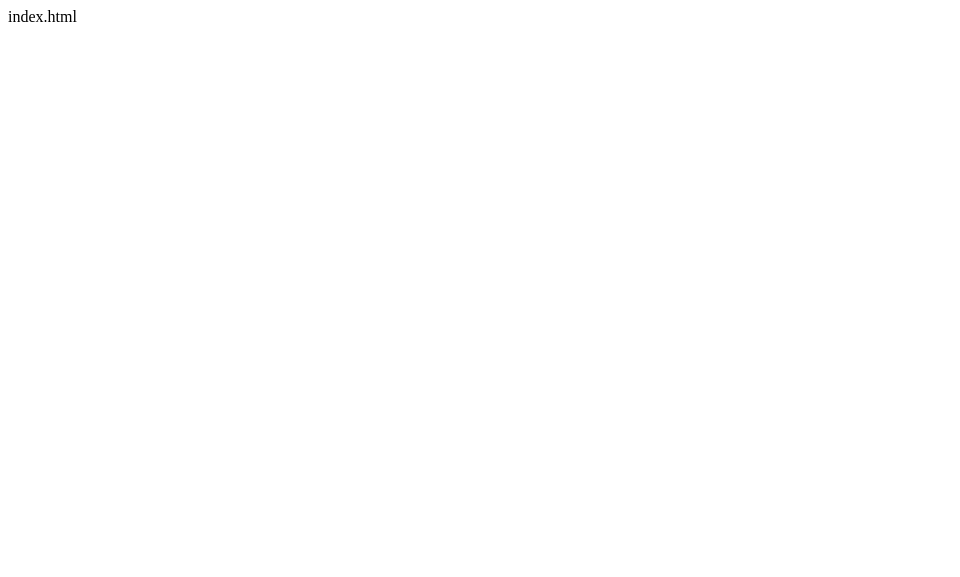
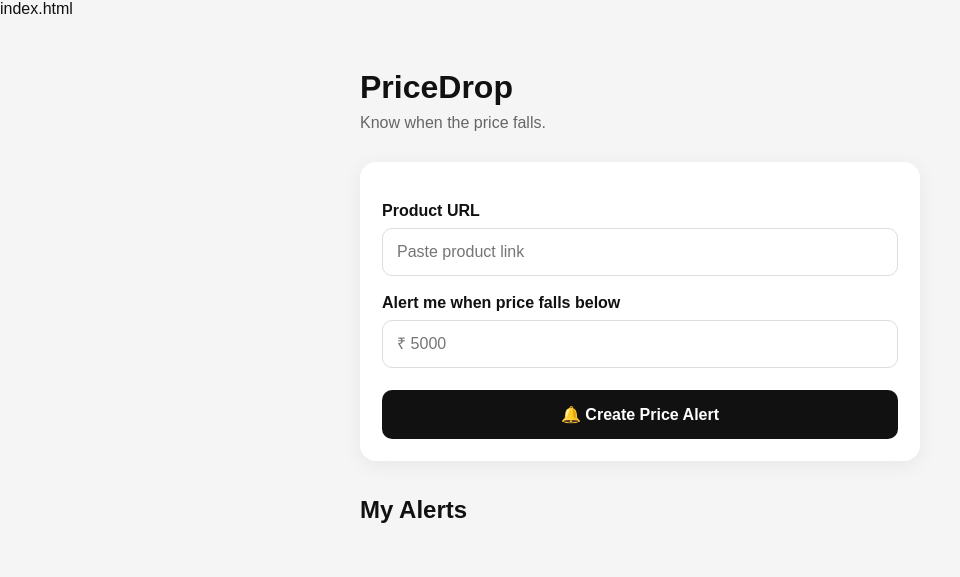
Before and after one commit to kuldipsaibo-ux/pricedrop, a plain HTML site: page index.html in a window 1280 px wide. Shown: the whole page, without its empty margins (0-960 px from the left). Drawn offline with Linux system fonts and the light colour scheme.

Commit message:
Update index.html

```diff
--- a/index.html
+++ b/index.html
@@ -1 +1,209 @@
-index.html
+index.html<!DOCTYPE html>
+<html lang="en">
+<head>
+  <meta charset="UTF-8">
+  <meta name="viewport" content="width=device-width, initial-scale=1.0">
+  <title>PriceDrop</title>
+
+  <style>
+    * {
+      box-sizing: border-box;
+    }
+
+    body {
+      margin: 0;
+      font-family: Arial, sans-serif;
+      background: #f5f5f5;
+      color: #111;
+    }
+
+    .container {
+      max-width: 600px;
+      margin: auto;
+      padding: 30px 20px;
+    }
+
+    h1 {
+      font-size: 32px;
+      margin-bottom: 8px;
+    }
+
+    .subtitle {
+      color: #666;
+      margin-bottom: 30px;
+    }
+
+    .card {
+      background: white;
+      padding: 22px;
+      border-radius: 16px;
+      box-shadow: 0 4px 20px rgba(0,0,0,0.06);
+    }
+
+    label {
+      display: block;
+      font-weight: bold;
+      margin: 18px 0 8px;
+    }
+
+    input {
+      width: 100%;
+      padding: 14px;
+      border: 1px solid #ddd;
+      border-radius: 10px;
+      font-size: 16px;
+    }
+
+    button {
+      width: 100%;
+      margin-top: 22px;
+      padding: 15px;
+      border: 0;
+      border-radius: 10px;
+      background: #111;
+      color: white;
+      font-size: 16px;
+      font-weight: bold;
+    }
+
+    .result {
+      display: none;
+      margin-top: 25px;
+      padding: 18px;
+      background: #f0fff4;
+      border-radius: 12px;
+    }
+
+    .alert {
+      margin-top: 25px;
+      padding: 18px;
+      background: white;
+      border-radius: 12px;
+      border: 1px solid #eee;
+    }
+  </style>
+</head>
+
+<body>
+
+  <div class="container">
+
+    <h1>PriceDrop</h1>
+
+    <div class="subtitle">
+      Know when the price falls.
+    </div>
+
+    <div class="card">
+
+      <label>Product URL</label>
+
+      <input
+        id="url"
+        type="url"
+        placeholder="Paste product link"
+      >
+
+      <label>Alert me when price falls below</label>
+
+      <input
+        id="target"
+        type="number"
+        placeholder="₹ 5000"
+      >
+
+      <button onclick="createAlert()">
+        🔔 Create Price Alert
+      </button>
+
+      <div id="result" class="result">
+        ✅ Price alert created!
+      </div>
+
+    </div>
+
+    <h2 style="margin-top:35px;">My Alerts</h2>
+
+    <div id="alerts"></div>
+
+  </div>
+
+<script>
+
+function createAlert() {
+
+  const url = document.getElementById("url").value;
+  const target = document.getElementById("target").value;
+
+  if (!url || !target) {
+    alert("Please enter a product link and target price.");
+    return;
+  }
+
+  const alertData = {
+    url: url,
+    target: target,
+    created: new Date().toLocaleString()
+  };
+
+  let alerts =
+    JSON.parse(localStorage.getItem("alerts")) || [];
+
+  alerts.push(alertData);
+
+  localStorage.setItem(
+    "alerts",
+    JSON.stringify(alerts)
+  );
+
+  document.getElementById("result").style.display = "block";
+
+  document.getElementById("url").value = "";
+  document.getElementById("target").value = "";
+
+  showAlerts();
+}
+
+
+function showAlerts() {
+
+  const container =
+    document.getElementById("alerts");
+
+  const alerts =
+    JSON.parse(localStorage.getItem("alerts")) || [];
+
+  container.innerHTML = "";
+
+  alerts.forEach((item, index) => {
+
+    container.innerHTML += `
+      <div class="alert">
+
+        <strong>🔔 Price Alert #${index + 1}</strong>
+
+        <p>
+          Target price:
+          <strong>₹${item.target}</strong>
+        </p>
+
+        <small>
+          ${item.url}
+        </small>
+
+        <p>
+          🟡 Waiting for price drop
+        </p>
+
+      </div>
+    `;
+
+  });
+}
+
+showAlerts();
+
+</script>
+
+</body>
+</html>
```
